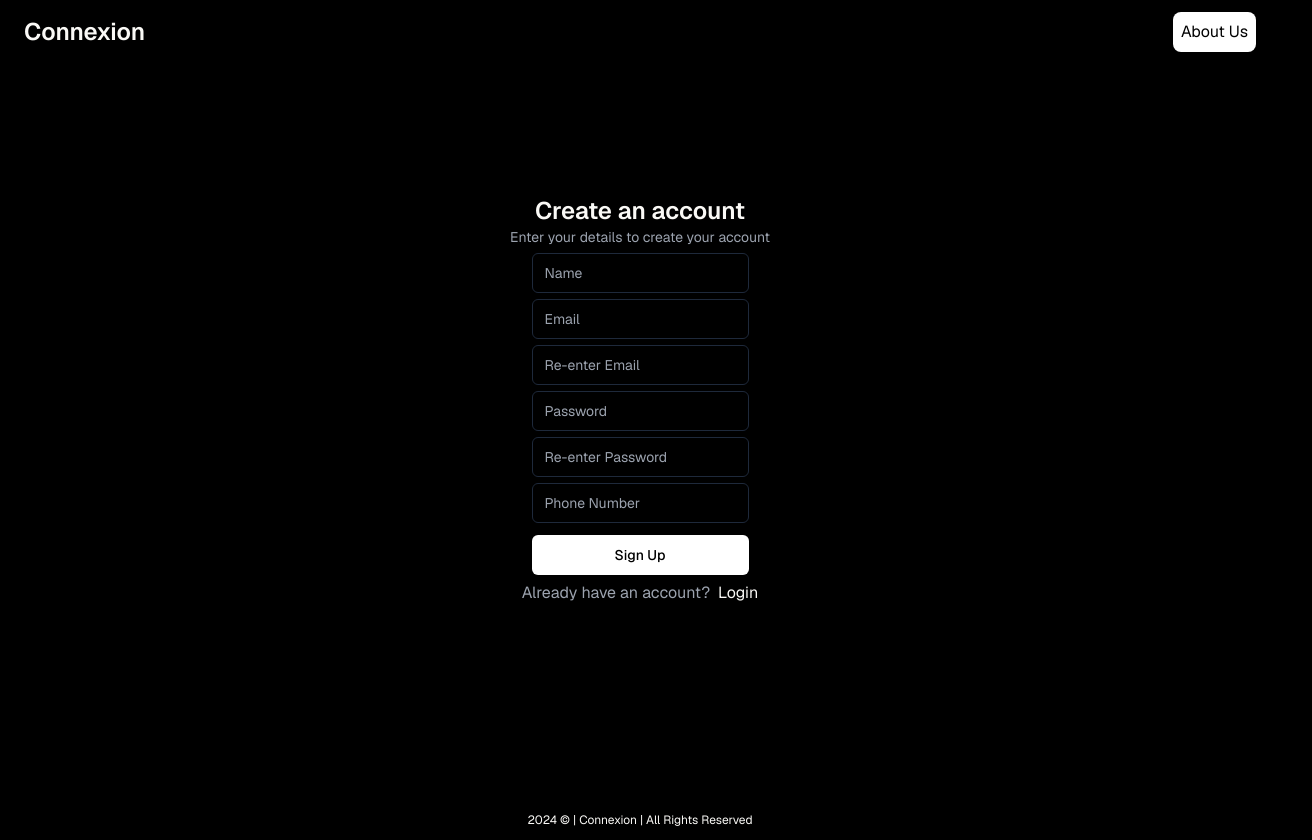
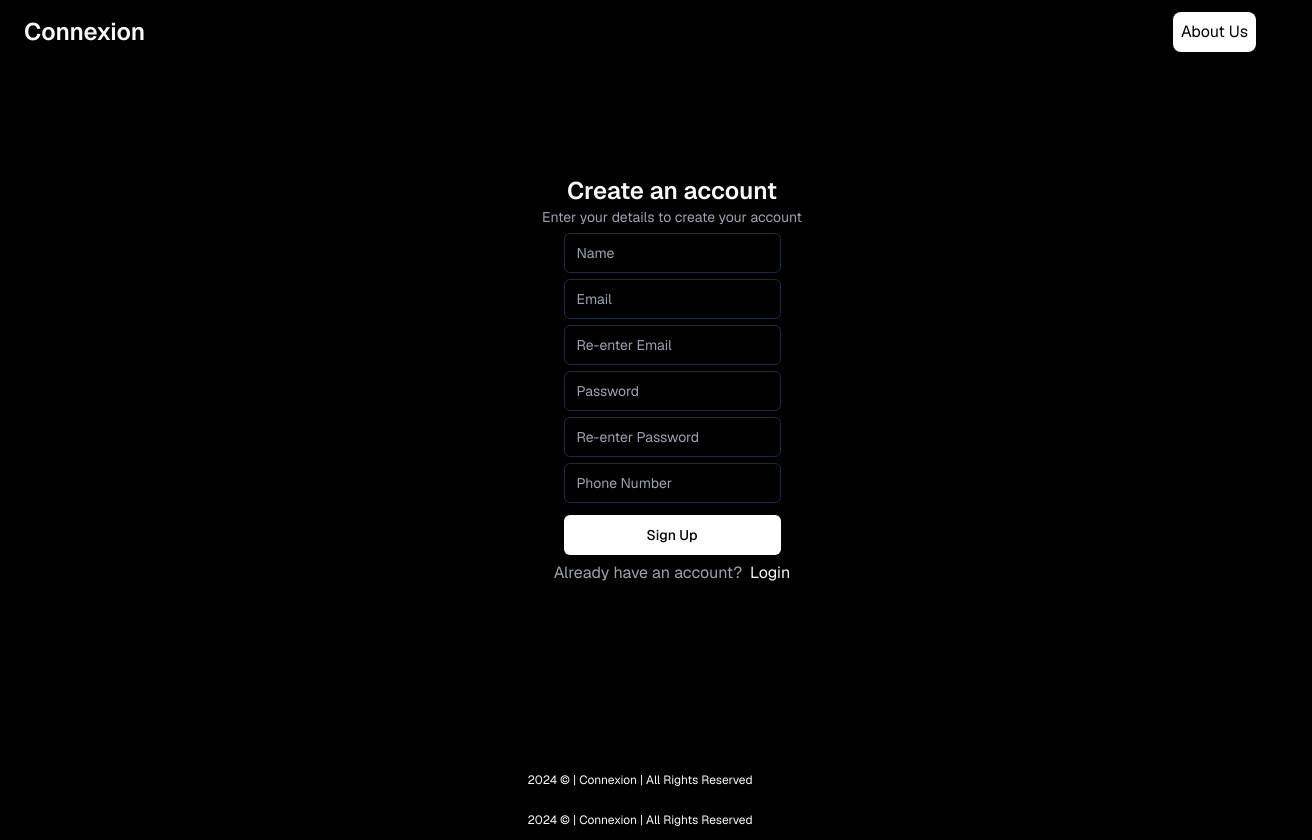
Before and after one commit to praneethravuri/connexion, a Next.js app: page /sign-up in a window 1280 px wide. Shown: the whole page, 1312 px wide, since content can reach past the window. Built offline with nearby package versions, Linux system fonts and the light colour scheme.

Commit message:
Common layout for signup and login pages

```diff
--- a/app/(auth)/layout.tsx
+++ b/app/(auth)/layout.tsx
@@ -1,25 +1,24 @@
 // layout.tsx
 import { ReactNode } from "react";
-import "../globals.css";
-import type { Metadata } from "next";
+import Head from "next/head";
 import Authbar from "@/components/shared/Authbar";
 import Bottombar from "@/components/shared/Bottombar";
 
-
-export const metadata: Metadata = {
-    title: "Login | Connexion",
-    description: "Generated by create next app",
-  };
-
-export default function AuthLayout({ children }: { children: ReactNode }) {
-
-
-    return (
-      <div>
-        {/* Auth-specific layout components like headers or footers */}
-        <Authbar />
+export default function AuthLayout({ children, title, subtitle, errorMessage }: { children: ReactNode, title: string, subtitle: string, errorMessage?:string }) {
+  return (
+    <>
+      <Head>
+        <title>{title}</title>
+        <meta name="description" content={subtitle} />
+      </Head>
+      <Authbar />
+      <div className='container flex h-screen w-screen flex-col items-center justify-center'>
+        <h1 className='text-2xl font-semibold'>{title}</h1>
+        <h3 className='text-gray-400 text-sm'>{subtitle}</h3>
+        {errorMessage && <div className='text-red-500'>{errorMessage}</div>}
         {children}
-        <Bottombar />
       </div>
-    );
-  }
+      <Bottombar />
+    </>
+  );
+}
--- a/app/(auth)/login/page.tsx
+++ b/app/(auth)/login/page.tsx
@@ -5,6 +5,7 @@ import Link from 'next/link';
 import { Input } from "@/components/ui/input";
 import { cn } from "@/lib/utils"
 import { buttonVariants } from "@/components/ui/button"
+import AuthLayout from "../layout";
 
 export default function LoginPage() {
   const [email, setEmail] = useState('');
@@ -27,10 +28,7 @@ export default function LoginPage() {
   };
 
   return (
-    <div className='container flex h-screen w-screen flex-col items-center justify-center'>
-      <h1 className='text-2xl font-semibold'>Login to your account</h1>
-      <h3 className='text-gray-400 text-sm'>Enter your email and password to login</h3>
-      {errorMessage && <div className='text-red-500 text-sm'>{errorMessage}</div>} {/* Display error message if any */}
+    <AuthLayout title="Login to your account" subtitle="Enter your email and password to login" errorMessage={errorMessage}>
       <form onSubmit={handleSubmit}>
         <Input
           placeholder="Email"
@@ -53,6 +51,6 @@ export default function LoginPage() {
           </Link>
         </span>
       </p>
-    </div>
+    </AuthLayout>
   );
 }
--- a/app/(auth)/sign-up/page.tsx
+++ b/app/(auth)/sign-up/page.tsx
@@ -5,6 +5,7 @@ import Link from 'next/link';
 import { Input } from "@/components/ui/input";
 import { cn } from "@/lib/utils"
 import { buttonVariants } from "@/components/ui/button"
+import AuthLayout from '../layout';
 
 export default function SignUpPage() {
     const [name, setName] = useState("");
@@ -27,10 +28,7 @@ export default function SignUpPage() {
     };
 
     return (
-        <div className='container flex h-screen w-screen flex-col items-center justify-center'>
-            <h1 className='text-2xl font-semibold'>Create an account</h1>
-            <h3 className='text-gray-400 text-sm'>Enter your details to create your account</h3>
-            {errorMessage && <div className='text-red-500 text-sm'>{errorMessage}</div>}
+        <AuthLayout title="Create an account" subtitle="Enter your details to create your account" errorMessage={errorMessage}>
             <form onSubmit={handleSubmit}>
                 <Input
                     placeholder="Name"
@@ -74,6 +72,6 @@ export default function SignUpPage() {
                     </Link>
                 </span>
             </p>
-        </div>
+        </AuthLayout>
     );
 }
--- a/app/layout.tsx
+++ b/app/layout.tsx
@@ -3,7 +3,7 @@ import "./globals.css";
 import { GeistSans } from "geist/font/sans";
 
 export const metadata: Metadata = {
-  title: "Create Next App",
+  title: "Connexion",
   description: "Generated by create next app",
 };
 
```
